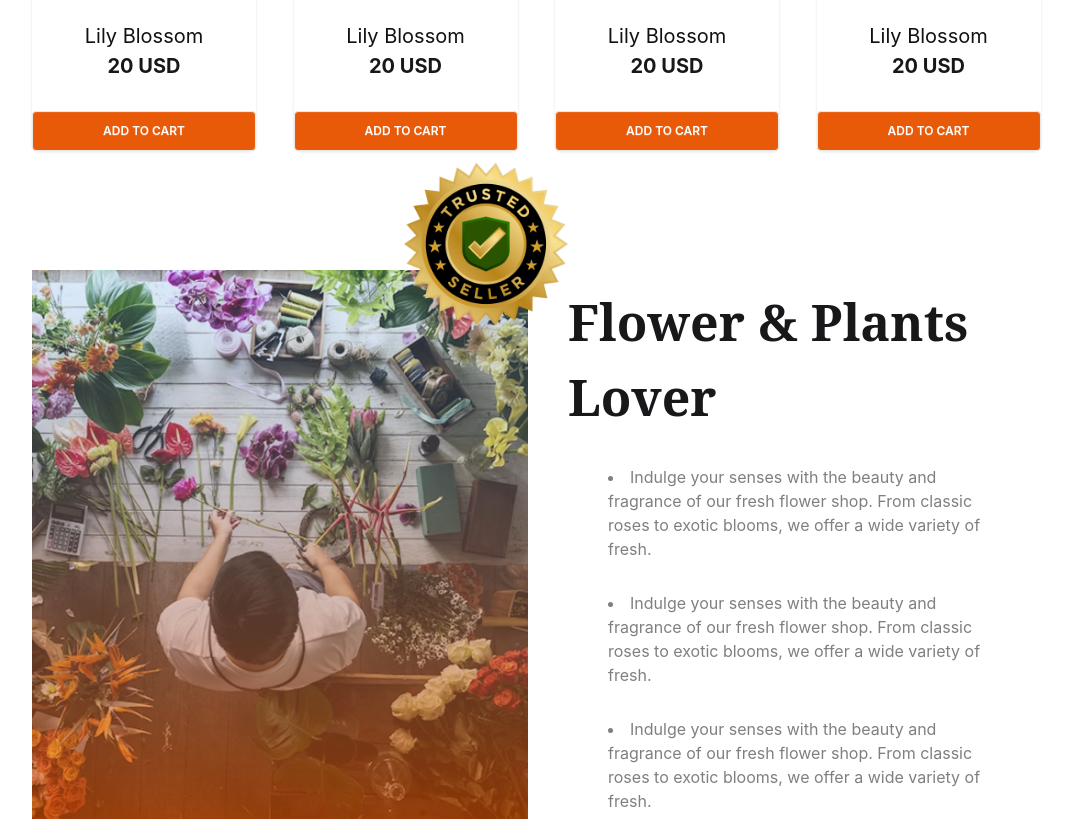
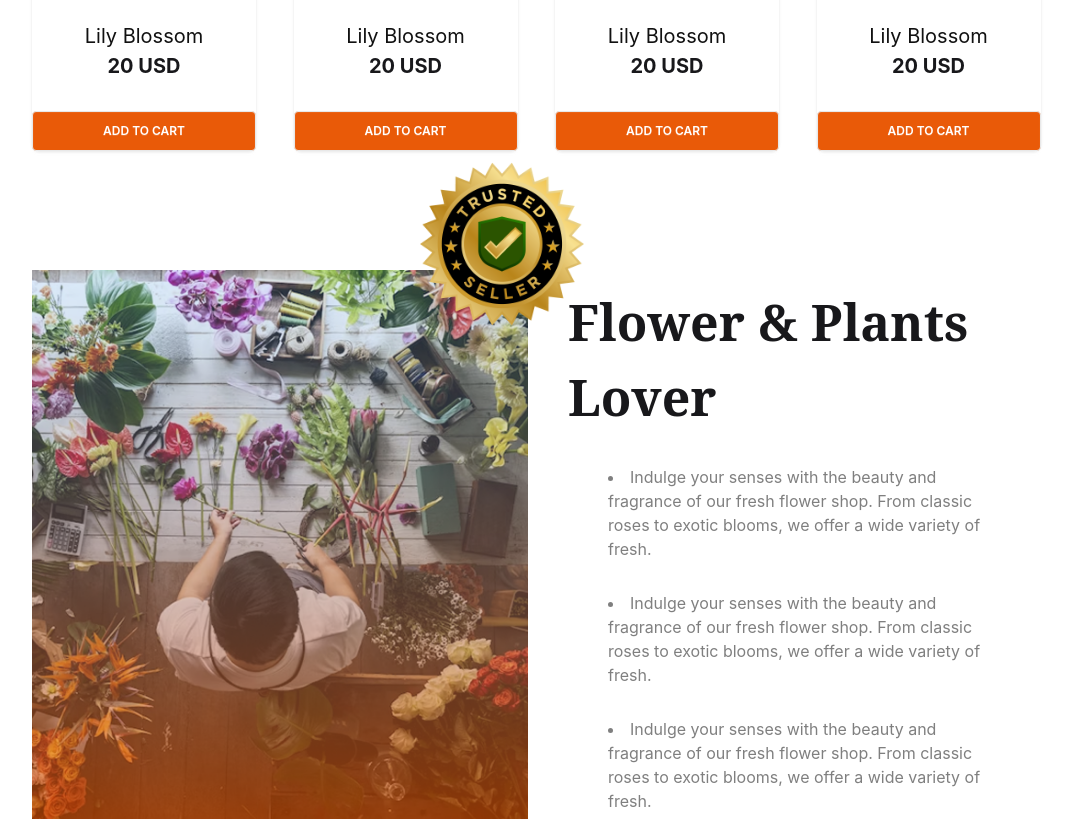
Before and after one commit to Mrit427/Tools-Assignment1, a plain HTML site: page index.html in a window 1280 px wide. Shown: the part 1586-2407 px from the top of the page, without its empty margins (100-1172 px from the left). Drawn offline with nearby package versions, Linux system fonts and the light colour scheme.

Commit message:
Update index.html

```diff
--- a/index.html
+++ b/index.html
@@ -120,7 +120,7 @@
      <section class="flex items-center gap-10">
         <div>
             <img class="mb-[18px] md:mb-[0px]" src="./assets/flower-store.png">
-            <img class=" hidden md:block w-57 absolute top-429 left-118 right-1" src="./assets/trusted-badge.png">
+            <img class=" hidden md:block w-57 absolute top-429 left-122 right-1" src="./assets/trusted-badge.png">
         </div>
 
         <div class="md:w-[480px] w-[361px]">
```
